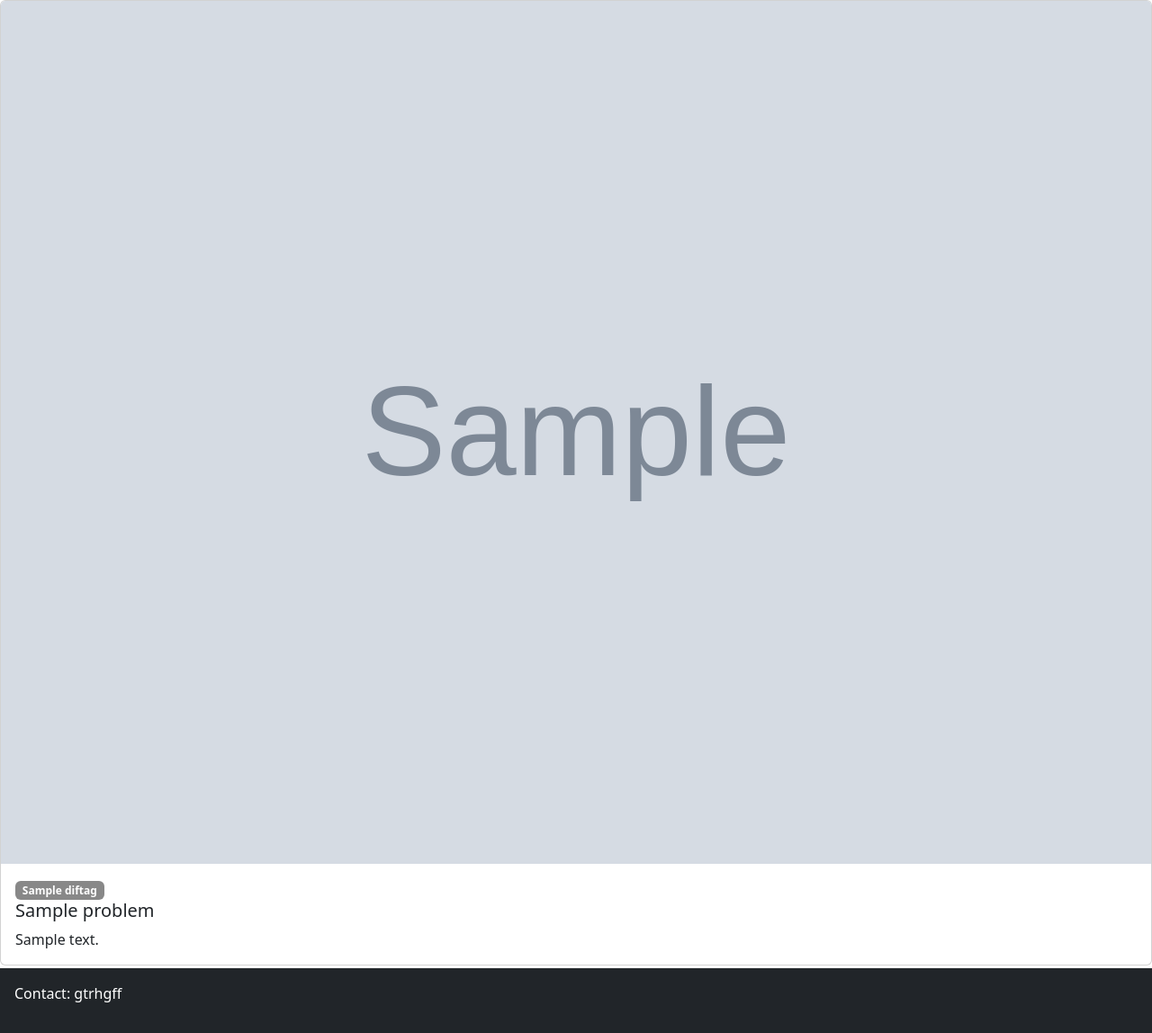
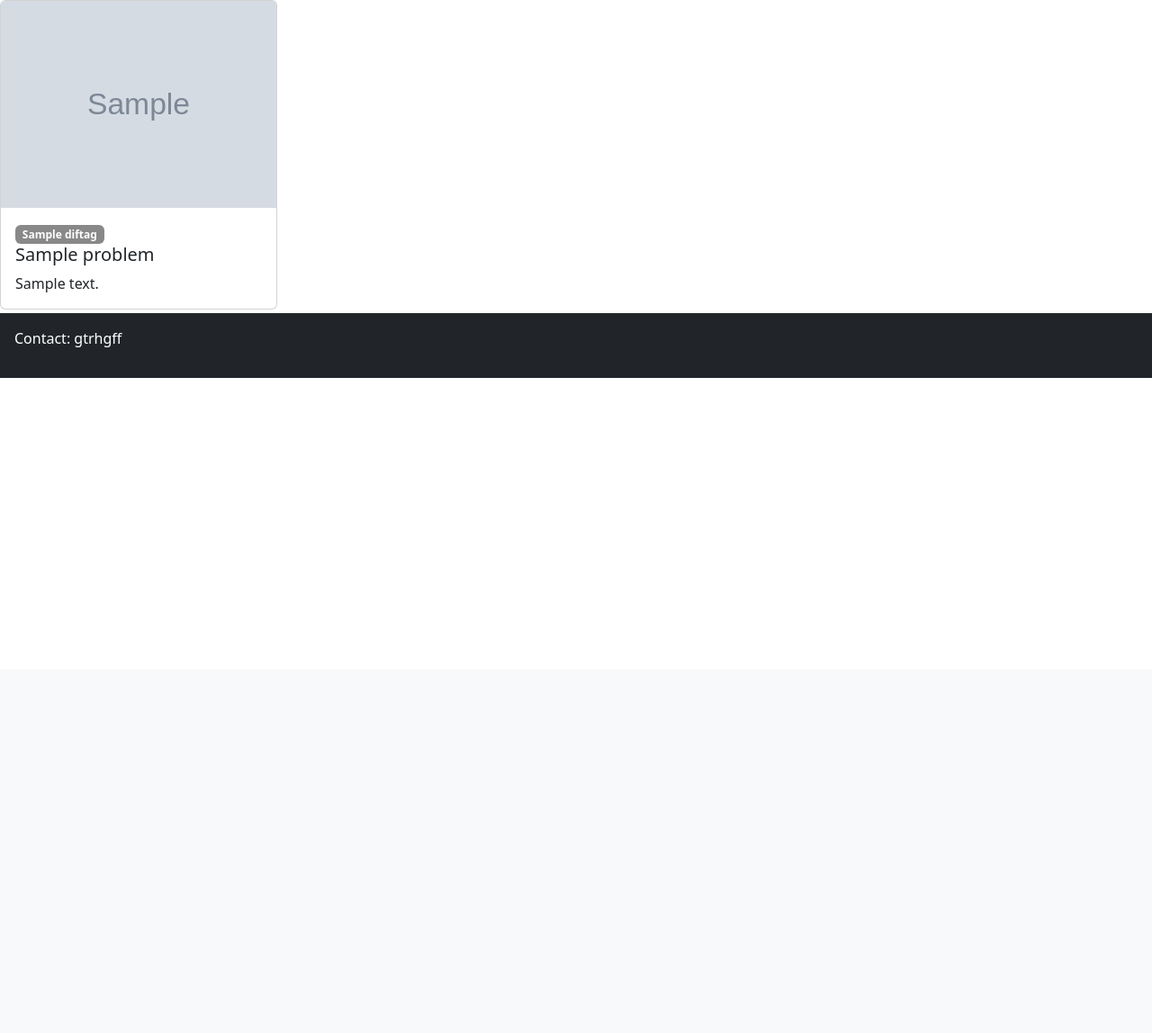
Before and after one commit to Tenerec123/SolveSheep, a Django app: page / in a window 1280 px wide. Shown: the part 56-1204 px from the top of the page at 90% size. After the commit the page ends 800 px from the top, so only its background shows below. Run offline with Django 5.2, Linux system fonts and the light colour scheme; tables that the repository leaves empty hold one stand-in row (Sample ...).

Commit message:
el sistema de grid funciona perfectamente, es responsive y no es enorme cuando hay pocas cards

```diff
--- a/MainApp/templates/masonry_grid_system.html
+++ b/MainApp/templates/masonry_grid_system.html
@@ -1,8 +1,30 @@
 <div class="masonry-grid">
   {% block content %}
-
   {% endblock %}
 </div>
+
+<style>
+/* Contenedor masonry */
+.masonry-grid {
+  display: grid;
+  grid-auto-rows: 10px;
+  gap: 1rem;
+  grid-template-columns: repeat(auto-fill, minmax(250px, 1fr));
+}
+
+/* Cada item */
+.masonry-grid-item {
+  width: 100%;
+  grid-row-end: span var(--row-span, 1);
+}
+
+/* Caso especial: ancho máximo solo si hay 1 card */
+.masonry-grid-item.single-card {
+  max-width: 400px;
+  margin-left: auto;
+  margin-right: auto;
+}
+</style>
 
 <script>
 function resizeMasonryGrid() {
@@ -10,19 +32,28 @@ function resizeMasonryGrid() {
   const rowHeight = parseInt(window.getComputedStyle(grid).getPropertyValue('grid-auto-rows'));
   const rowGap = parseInt(window.getComputedStyle(grid).getPropertyValue('gap'));
 
-  grid.querySelectorAll('.masonry-grid-item').forEach(item => {
+  const items = grid.querySelectorAll('.masonry-grid-item');
+  const gridWidth = grid.getBoundingClientRect().width;
+
+  items.forEach(item => {
     const card = item.querySelector('.card');
     if (!card) return;
+
     const itemHeight = card.getBoundingClientRect().height;
     const rowSpan = Math.ceil((itemHeight + rowGap) / (rowHeight + rowGap));
     item.style.setProperty('--row-span', rowSpan);
+
+    // Limpiar clase especial
+    item.classList.remove('single-card');
   });
+
+  // Caso extremo: solo 1 card
+  if (items.length === 1) {
+    items[0].classList.add('single-card');
+  }
 }
 
-// Recalcular al cargar y al redimensionar
-window.addEventListener('load', () => resizeMasonryGrid());
-window.addEventListener('resize', () => {
-  requestAnimationFrame(resizeMasonryGrid);
-});
-
+// Ejecutar al cargar y redimensionar
+window.addEventListener('load', resizeMasonryGrid);
+window.addEventListener('resize', () => requestAnimationFrame(resizeMasonryGrid));
 </script>
```
